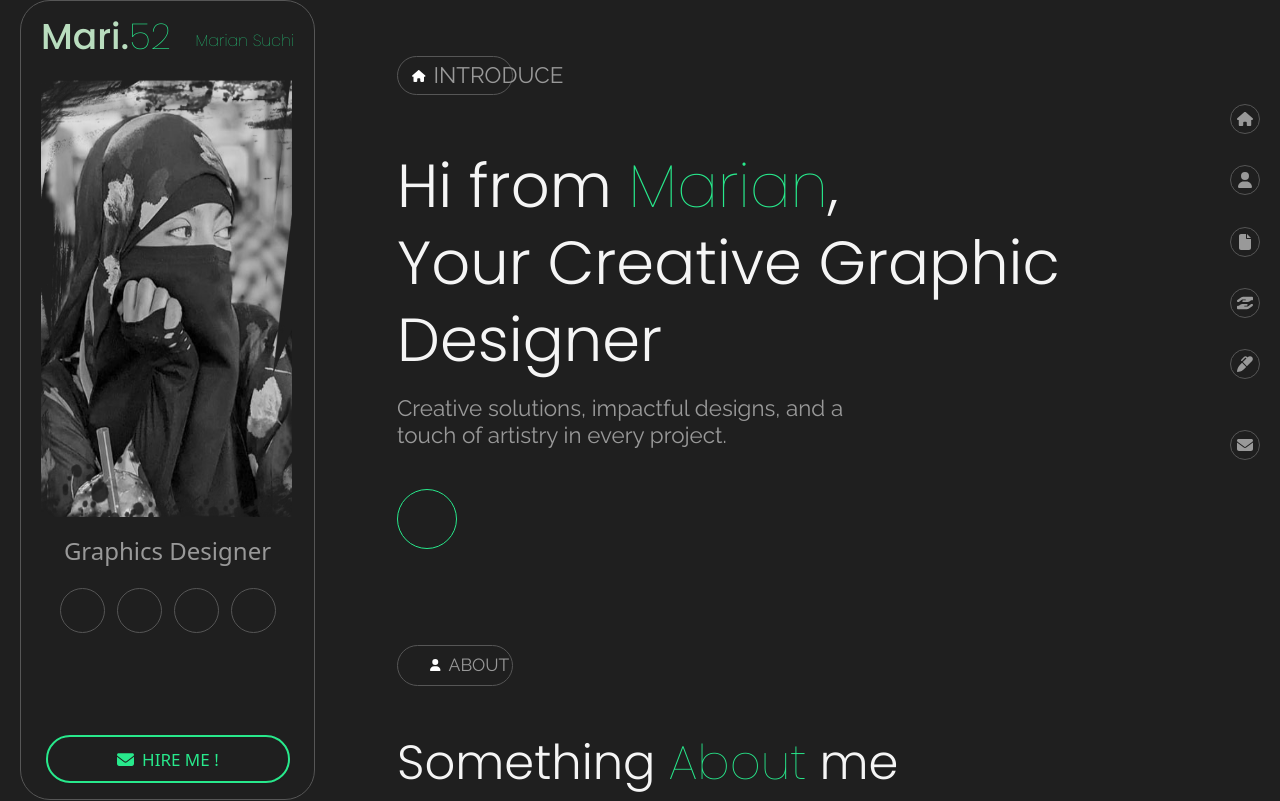
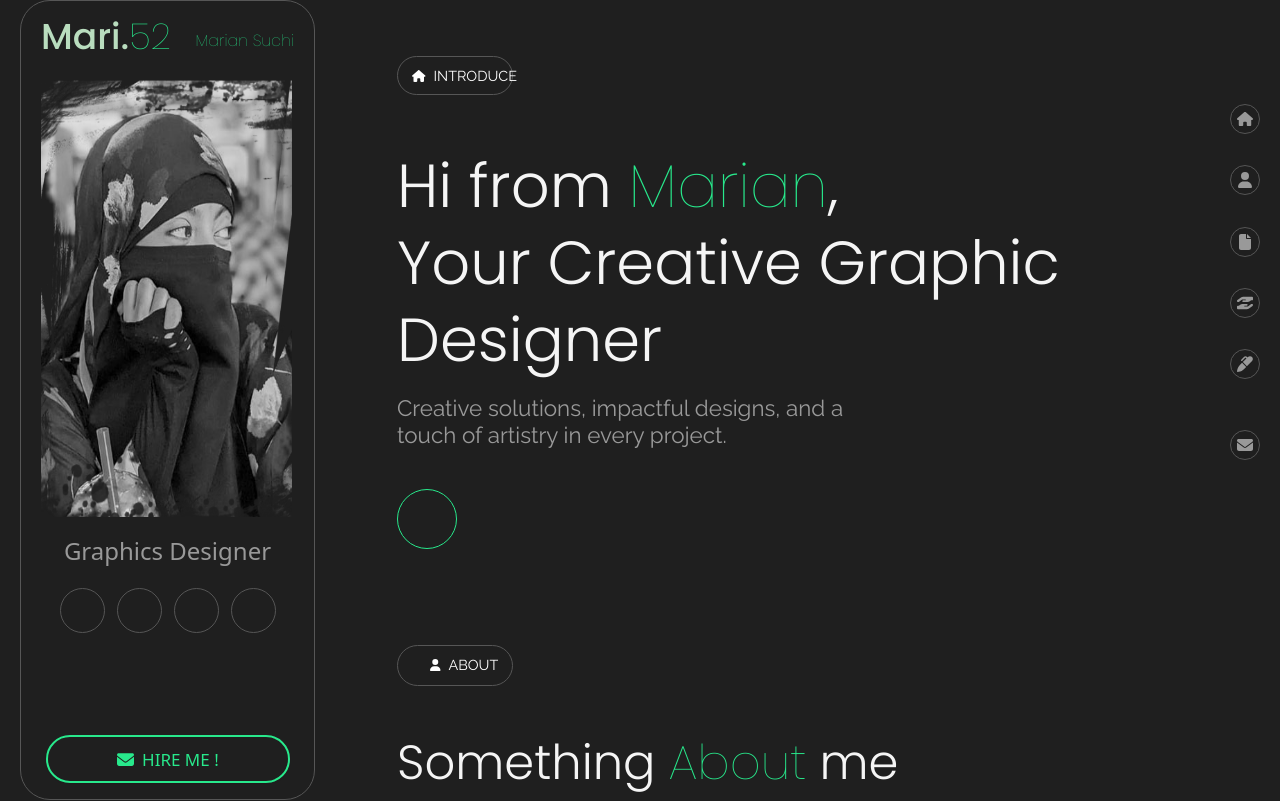
Before and after one commit to mariyam45/Mari.45_portfolio, a React (Vite) app: page / in a window 1280 px wide. Shown: the top 801 px of the page. Built offline with nearby package versions, Linux system fonts and the light colour scheme; some icons are missing; a web font is replaced by a local one.

Commit message:
14/02/25

```diff
--- a/src/components/Home/Home.css
+++ b/src/components/Home/Home.css
@@ -14,6 +14,11 @@
   color: #999999;
   font-size: 1.4rem;
   line-height: 1.7rem;
+}
+.heading_title p{
+  font-size: .9rem;
+  color: white;
+
 }
 .heading_title {
   font-size: 12px;
```
